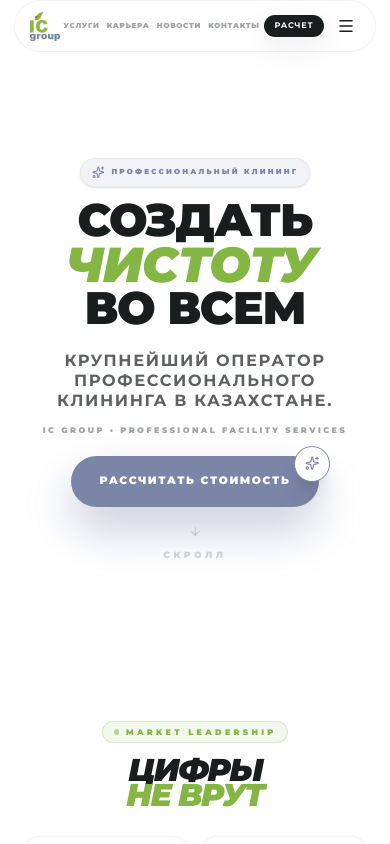
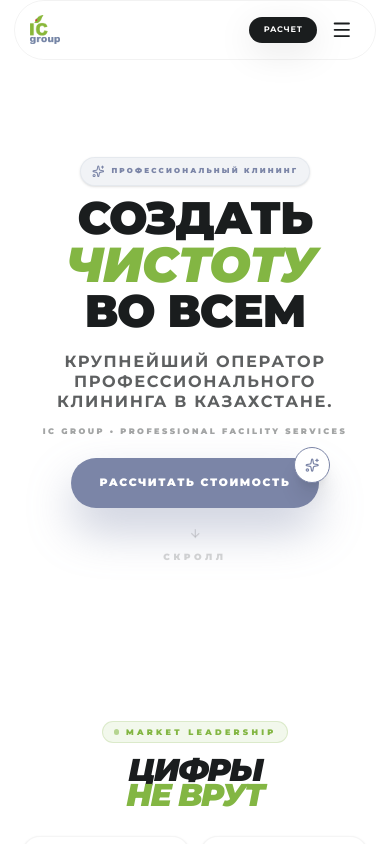
Before and after one commit to tammat11/ICwebsite, a React (Vite) app: page / in a window 390 px wide. Shown: the top 844 px of the page. Built offline with nearby package versions, Linux system fonts and the light colour scheme.

Commit message:
Fix UI overlapping in Navbar and typography overflow in Hero/Services on mobile

```diff
--- a/src/components/Hero.tsx
+++ b/src/components/Hero.tsx
@@ -142,10 +142,10 @@ const Hero = ({ onCalcOpen }: { onCalcOpen?: () => void }) => {
 
                 {/* Main Content Column */}
                 <div className="flex flex-col items-center w-full">
-                    <h1 ref={textRef} className="parallax-text font-black tracking-[-0.07em] leading-[0.85] text-brand-dark mb-6 md:mb-8 select-none relative z-20 flex flex-col items-center w-full text-center">
-                        <div className="hero-line w-full text-[clamp(36px,13vw,160px)]">СОЗДАТЬ</div>
+                    <h1 ref={textRef} className="parallax-text font-black tracking-[-0.07em] leading-[0.8] text-brand-dark mb-6 md:mb-8 select-none relative z-20 flex flex-col items-center w-full text-center">
+                        <div className="hero-line w-full text-[clamp(34px,13vw,160px)]">СОЗДАТЬ</div>
 
-                        <div className="hero-line relative z-10 w-full flex justify-center py-0 text-[clamp(40px,14vw,160px)]">
+                        <div className="hero-line relative z-10 w-full flex justify-center py-1 text-[clamp(38px,14vw,160px)]">
                             <span className="relative inline-block group w-fit">
                                 <span className="text-brand-green italic relative z-10 leading-none pr-[0.15em] inline-block w-fit">
                                     ЧИСТОТУ
@@ -166,13 +166,13 @@ const Hero = ({ onCalcOpen }: { onCalcOpen?: () => void }) => {
                                     <img
                                         src="/rag.png"
                                         alt="Cleaning Rag"
-                                        className="rag-hand absolute top-1/2 right-[5%] -translate-y-1/2 w-32 md:w-64 h-32 md:h-64 object-contain pointer-events-none z-50 opacity-0"
+                                        className="rag-hand absolute top-1/2 right-0 -translate-y-1/2 w-24 md:w-64 h-24 md:h-64 object-contain pointer-events-none z-50 opacity-0"
                                     />
                                 </span>
                             </span>
                         </div>
 
-                        <div className="hero-line w-full text-[clamp(48px,13vw,160px)]">ВО ВСЕМ</div>
+                        <div className="hero-line w-full text-[clamp(38px,13vw,160px)]">ВО ВСЕМ</div>
                     </h1>
 
                     <div className="reveal-item flex flex-col items-center text-center gap-6 md:gap-10 w-full px-4 md:px-6">
--- a/src/components/Navbar.tsx
+++ b/src/components/Navbar.tsx
@@ -56,8 +56,8 @@ const Navbar = ({ alwaysVisible = false, onCalcOpen }: NavbarProps) => {
                         <img src="/logo.png" alt="IC GROUP" className="h-8 md:h-10 w-auto object-contain" />
                     </Link>
 
-                    {/* Main Nav Items (Always visible now) */}
-                    <div className="flex items-center gap-2 md:gap-4 lg:gap-10 text-[7px] min-[375px]:text-[8px] md:text-[9px] lg:text-[11px] font-black uppercase tracking-tight min-[375px]:tracking-widest text-brand-dark/40 min-w-0">
+                    {/* Main Nav Items (Hidden on mobile/tablet to prevent overcrowding) */}
+                    <div className="hidden lg:flex items-center gap-10 text-[11px] font-black uppercase tracking-[0.3em] text-brand-dark/40 min-w-0">
                         {navLinks.map((link) => (
                             <Link key={link.to} to={link.to} className="hover:text-brand-green transition-colors whitespace-nowrap">
                                 {link.label}
@@ -67,19 +67,19 @@ const Navbar = ({ alwaysVisible = false, onCalcOpen }: NavbarProps) => {
 
                     {/* Right side Actions */}
                     <div className="flex items-center gap-2 md:gap-6 shrink-0">
-                        <span className="hidden lg:inline text-[11px] font-black text-brand-dark">+7 (771) 780-08-41</span>
+                        <span className="hidden xl:inline text-[11px] font-black text-brand-dark">+7 (771) 780-08-41</span>
                         <button
                             onClick={onCalcOpen}
-                            className="btn-premium !px-3 md:!px-6 !py-1.5 md:!py-2.5 !text-[7px] min-[375px]:!text-[9px] md:!text-[10px] min-w-fit"
+                            className="btn-premium !px-4 md:!px-6 !py-2 md:!py-2.5 !text-[9px] md:!text-[10px] min-w-fit"
                         >
                             Расчет
                         </button>
-                        {/* Burger only for very narrow screens or as a backup */}
+                        {/* Burger for all screens below lg */}
                         <button
                             onClick={() => setMenuOpen(!menuOpen)}
-                            className="w-8 h-8 md:w-10 md:h-10 flex items-center justify-center text-brand-dark lg:hidden"
+                            className="w-10 h-10 flex lg:hidden items-center justify-center text-brand-dark"
                         >
-                            {menuOpen ? <X size={20} /> : <Menu size={20} />}
+                            {menuOpen ? <X size={24} /> : <Menu size={24} />}
                         </button>
                     </div>
                 </div>
--- a/src/components/ServicesSection.tsx
+++ b/src/components/ServicesSection.tsx
@@ -109,7 +109,7 @@ const ServicesSection = () => {
                     <span className="w-1.5 h-1.5 rounded-full bg-brand-green animate-pulse" />
                     <span className="text-[9px] font-black uppercase tracking-[0.4em] text-brand-green">Our Capabilities</span>
                 </div>
-                <h2 className="services-big-title text-[clamp(48px,9vw,115px)] font-[1000] uppercase italic leading-[0.8] tracking-tighter text-brand-dark">
+                <h2 className="services-big-title text-[clamp(32px,9vw,115px)] font-[1000] uppercase italic leading-[0.8] tracking-tighter text-brand-dark">
                     СТАНДАРТ <br />
                     <span className="text-brand-green">ПРЕВОСХОДСТВА</span>
                 </h2>
```
